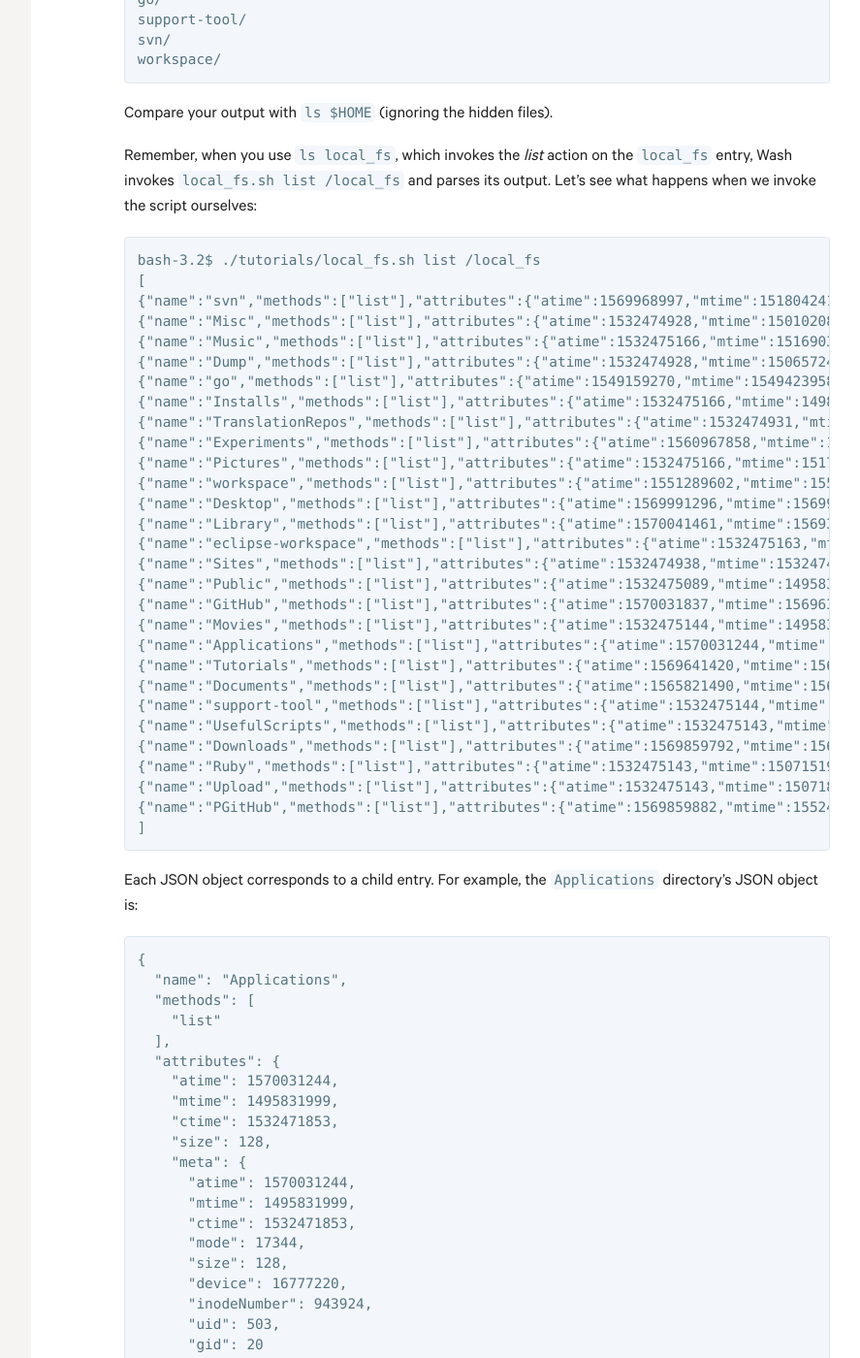
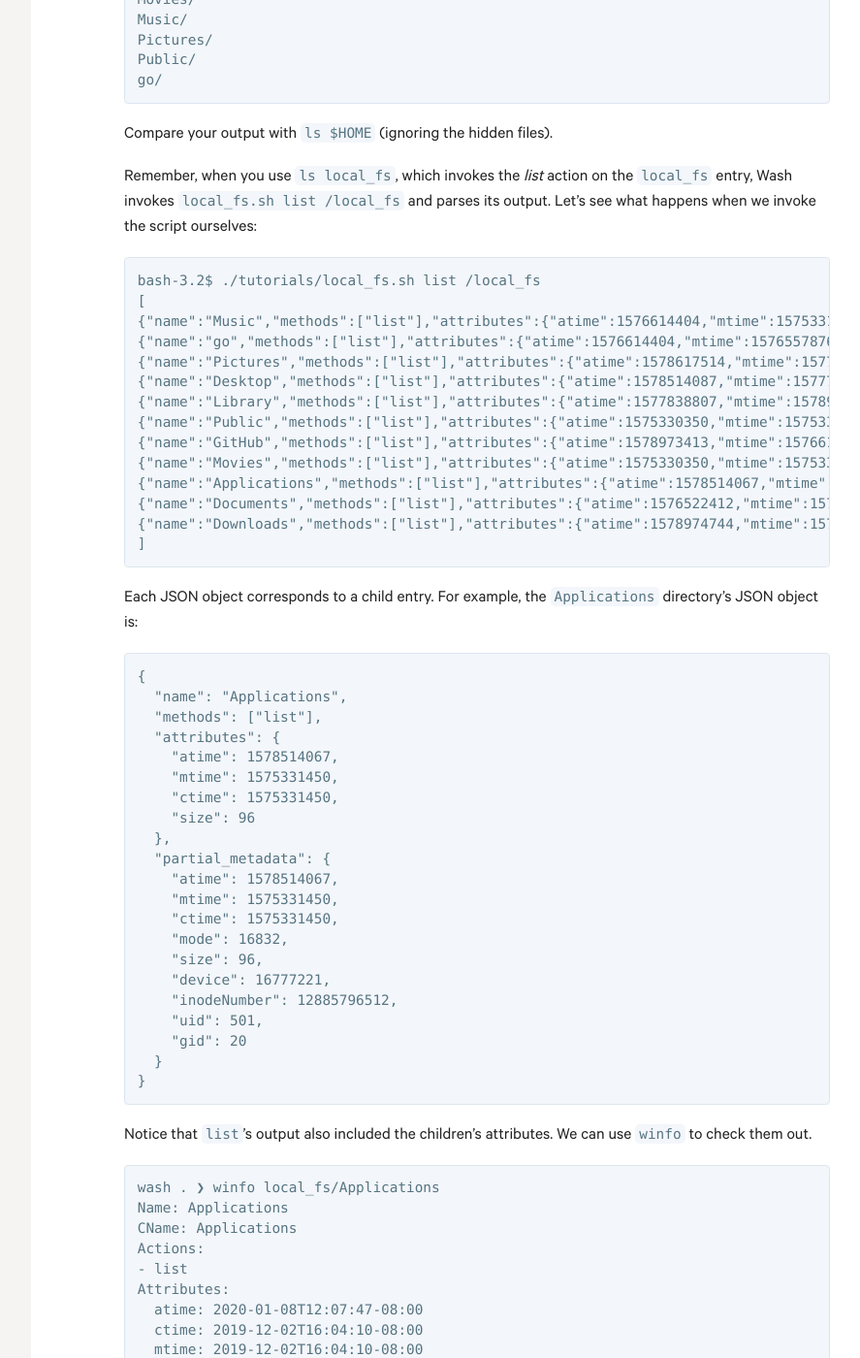
Before and after one commit to puppetlabs-toy-chest/wash, a Jekyll site: the page built from docs/_tutorials/03_extending_wash/writing-an-external-plugin.md, in a window 1280 px wide and 1400 px high, scrolled down 6775 px. Shown: the whole window at 97% size, without its empty margins (328-1215 px from the left). Built offline with Jekyll 4.4.1, drawn with Linux system fonts in a browser that asks for light colours; some of the changed text lies outside the part shown.

Commit message:
Update the website with the partial metadata changes
Signed-off-by: Enis Inan <enis.inan@puppet.com>

````diff
--- a/docs/_tutorials/03_extending_wash/writing-an-external-plugin.md
+++ b/docs/_tutorials/03_extending_wash/writing-an-external-plugin.md
@@ -38,11 +38,18 @@ function print_entry_json() {
   if [[ -z "${attributes_json}" ]]; then
     attributes_json="{}"
   fi
+
+  local partial_metadata_json="$4"
+  if [[ -z "${partial_metadata_json}" ]]; then
+    partial_metadata_json="{}"
+  fi
+
   local methods_json=`to_json_array "${methods}"`
   echo -n "{\
 \"name\":\"${name}\",\
 \"methods\":${methods_json},\
-\"attributes\":${attributes_json}\
+\"attributes\":${attributes_json},\
+\"partial_metadata\": ${partial_metadata_json}\
 }"
 }
 
@@ -70,10 +77,10 @@ Then invoke `local_fs init`. Your output should look something like this:
 
 ```
 bash-3.2$ ./tutorials/local_fs.sh init
-{"name":"local_fs","methods":["list"],"attributes":{}}
+{"name":"local_fs","methods":["list"],"attributes":{},"partial_metadata":{}}
 ```
 
-The printed JSON represents `local_fs`’ root. We see that the entry’s name is `local_fs`, that it implements `list`, and that it does not have any attributes.
+The printed JSON represents `local_fs`’ root. We see that the entry’s name is `local_fs`, that it implements `list`, and that it does not have any attributes or partial metadata.
 
 Now that we’ve implemented `init`, let’s go ahead and see `local_fs` in action. Add the following to your `~/.puppetlabs/wash/wash.yaml` file:
 
@@ -139,11 +146,18 @@ function print_entry_json() {
   if [[ -z "${attributes_json}" ]]; then
     attributes_json="{}"
   fi
+
+  local partial_metadata_json="$4"
+  if [[ -z "${partial_metadata_json}" ]]; then
+    partial_metadata_json="{}"
+  fi
+
   local methods_json=`to_json_array "${methods}"`
   echo -n "{\
 \"name\":\"${name}\",\
 \"methods\":${methods_json},\
-\"attributes\":${attributes_json}\
+\"attributes\":${attributes_json},\
+\"partial_metadata\": ${partial_metadata_json}\
 }"
 }
 
@@ -223,20 +237,22 @@ function list_dir() {
 \"atime\":${atime},\
 \"mtime\":${mtime},\
 \"ctime\":${ctime},\
+\"size\":${size}\
+}"
+
+    local partial_metadata_json="{\
+\"atime\":${atime},\
+\"mtime\":${mtime},\
+\"ctime\":${ctime},\
+\"mode\":${mode},\
 \"size\":${size},\
-\"meta\":{\
-  \"atime\":${atime},\
-  \"mtime\":${mtime},\
-  \"ctime\":${ctime},\
-  \"mode\":${mode},\
-  \"size\":${size},\
-  \"device\":${device},\
-  \"inodeNumber\":${inode_number},\
-  \"uid\":${uid},\
-  \"gid\":${gid}\
-}}"
+\"device\":${device},\
+\"inodeNumber\":${inode_number},\
+\"uid\":${uid},\
+\"gid\":${gid}\
+}"
 
-    print_entry_json `basename "${file}"` "${methods}" "${attributes_json}"
+    print_entry_json `basename "${file}"` "${methods}" "${attributes_json}" "${partial_metadata_json}"
   done
   echo ""
   echo -n "]"
@@ -275,38 +291,23 @@ esac
 {% endhighlight %}
 
 
-**Note:** Don’t forget to set the `STAT_CMD` variable on line 81.
+**Note:** Don’t forget to set the `STAT_CMD` variable on line 88.
 
 Now you can `ls local_fs`:
 
 ```
-wash . ❯ ls local_fs
+wash . ❯ ls local_fs/
 Applications/
 Desktop/
 Documents/
 Downloads/
-Dump/
-Experiments/
 GitHub/
-Installs/
 Library/
-Misc/
 Movies/
 Music/
-PGitHub/
 Pictures/
 Public/
-Ruby/
-Sites/
-TranslationRepos/
-Tutorials/
-Upload/
-UsefulScripts/
-eclipse-workspace/
 go/
-support-tool/
-svn/
-workspace/
 ```
 
 Compare your output with `ls $HOME` (ignoring the hidden files).
@@ -316,32 +317,17 @@ Remember, when you use `ls local_fs`, which invokes the *list* action on the `lo
 ```
 bash-3.2$ ./tutorials/local_fs.sh list /local_fs
 [
-{"name":"svn","methods":["list"],"attributes":{"atime":1569968997,"mtime":1518042412,"ctime":1532474427,"size":128,"meta":{  "atime":1569968997,  "mtime":1518042412,  "ctime":1532474427,  "mode":16877,  "size":128,  "device":16777220,  "inodeNumber":2425576,  "uid":503,  "gid":20}}},
-{"name":"Misc","methods":["list"],"attributes":{"atime":1532474928,"mtime":1501020816,"ctime":1532474222,"size":128,"meta":{  "atime":1532474928,  "mtime":1501020816,  "ctime":1532474222,  "mode":16877,  "size":128,  "device":16777220,  "inodeNumber":2408689,  "uid":503,  "gid":20}}},
-{"name":"Music","methods":["list"],"attributes":{"atime":1532475166,"mtime":1516903352,"ctime":1532474458,"size":128,"meta":{  "atime":1532475166,  "mtime":1516903352,  "ctime":1532474458,  "mode":16832,  "size":128,  "device":16777220,  "inodeNumber":2408694,  "uid":503,  "gid":20}}},
-{"name":"Dump","methods":["list"],"attributes":{"atime":1532474928,"mtime":1506572473,"ctime":1532471948,"size":192,"meta":{  "atime":1532474928,  "mtime":1506572473,  "ctime":1532471948,  "mode":16877,  "size":192,  "device":16777220,  "inodeNumber":978092,  "uid":503,  "gid":20}}},
-{"name":"go","methods":["list"],"attributes":{"atime":1549159270,"mtime":1549423958,"ctime":1549423958,"size":160,"meta":{  "atime":1549159270,  "mtime":1549423958,  "ctime":1549423958,  "mode":16877,  "size":160,  "device":16777220,  "inodeNumber":13767491,  "uid":503,  "gid":20}}},
-{"name":"Installs","methods":["list"],"attributes":{"atime":1532475166,"mtime":1498666826,"ctime":1532474104,"size":128,"meta":{  "atime":1532475166,  "mtime":1498666826,  "ctime":1532474104,  "mode":16877,  "size":128,  "device":16777220,  "inodeNumber":2365626,  "uid":503,  "gid":20}}},
-{"name":"TranslationRepos","methods":["list"],"attributes":{"atime":1532474931,"mtime":1502748289,"ctime":1532474427,"size":64,"meta":{  "atime":1532474931,  "mtime":1502748289,  "ctime":1532474427,  "mode":16877,  "size":64,  "device":16777220,  "inodeNumber":2588564,  "uid":503,  "gid":20}}},
-{"name":"Experiments","methods":["list"],"attributes":{"atime":1560967858,"mtime":1560967858,"ctime":1560967858,"size":96,"meta":{  "atime":1560967858,  "mtime":1560967858,  "ctime":1560967858,  "mode":16877,  "size":96,  "device":16777220,  "inodeNumber":31253883,  "uid":503,  "gid":20}}},
-{"name":"Pictures","methods":["list"],"attributes":{"atime":1532475166,"mtime":1517959296,"ctime":1532474458,"size":160,"meta":{  "atime":1532475166,  "mtime":1517959296,  "ctime":1532474458,  "mode":16832,  "size":160,  "device":16777220,  "inodeNumber":2425431,  "uid":503,  "gid":20}}},
-{"name":"workspace","methods":["list"],"attributes":{"atime":1551289602,"mtime":1551289602,"ctime":1551289602,"size":96,"meta":{  "atime":1551289602,  "mtime":1551289602,  "ctime":1551289602,  "mode":16877,  "size":96,  "device":16777220,  "inodeNumber":15771590,  "uid":503,  "gid":20}}},
-{"name":"Desktop","methods":["list"],"attributes":{"atime":1569991296,"mtime":1569902573,"ctime":1569902573,"size":1472,"meta":{  "atime":1569991296,  "mtime":1569902573,  "ctime":1569902573,  "mode":16832,  "size":1472,  "device":16777220,  "inodeNumber":944178,  "uid":503,  "gid":20}}},
-{"name":"Library","methods":["list"],"attributes":{"atime":1570041461,"mtime":1569360574,"ctime":1569360574,"size":2240,"meta":{  "atime":1570041461,  "mtime":1569360574,  "ctime":1569360574,  "mode":16832,  "size":2240,  "device":16777220,  "inodeNumber":2365902,  "uid":503,  "gid":20}}},
-{"name":"eclipse-workspace","methods":["list"],"attributes":{"atime":1532475163,"mtime":1499457703,"ctime":1532471948,"size":96,"meta":{  "atime":1532475163,  "mtime":1499457703,  "ctime":1532471948,  "mode":16877,  "size":96,  "device":16777220,  "inodeNumber":978097,  "uid":503,  "gid":20}}},
-{"name":"Sites","methods":["list"],"attributes":{"atime":1532474938,"mtime":1532474458,"ctime":1532474458,"size":96,"meta":{  "atime":1532474938,  "mtime":1532474458,  "ctime":1532474458,  "mode":16877,  "size":96,  "device":16777220,  "inodeNumber":2618702,  "uid":503,  "gid":20}}},
-{"name":"Public","methods":["list"],"attributes":{"atime":1532475089,"mtime":1495831550,"ctime":1532474255,"size":128,"meta":{  "atime":1532475089,  "mtime":1495831550,  "ctime":1532474255,  "mode":16877,  "size":128,  "device":16777220,  "inodeNumber":2425566,  "uid":503,  "gid":20}}},
-{"name":"GitHub","methods":["list"],"attributes":{"atime":1570031837,"mtime":1569639580,"ctime":1569639580,"size":8064,"meta":{  "atime":1570031837,  "mtime":1569639580,  "ctime":1569639580,  "mode":16877,  "size":8064,  "device":16777220,  "inodeNumber":978173,  "uid":503,  "gid":20}}},
-{"name":"Movies","methods":["list"],"attributes":{"atime":1532475144,"mtime":1495831550,"ctime":1532474458,"size":96,"meta":{  "atime":1532475144,  "mtime":1495831550,  "ctime":1532474458,  "mode":16832,  "size":96,  "device":16777220,  "inodeNumber":2408692,  "uid":503,  "gid":20}}},
-{"name":"Applications","methods":["list"],"attributes":{"atime":1570031244,"mtime":1495831999,"ctime":1532471853,"size":128,"meta":{  "atime":1570031244,  "mtime":1495831999,  "ctime":1532471853,  "mode":17344,  "size":128,  "device":16777220,  "inodeNumber":943924,  "uid":503,  "gid":20}}},
-{"name":"Tutorials","methods":["list"],"attributes":{"atime":1569641420,"mtime":1569641334,"ctime":1569641334,"size":704,"meta":{  "atime":1569641420,  "mtime":1569641334,  "ctime":1569641334,  "mode":16877,  "size":704,  "device":16777220,  "inodeNumber":2588565,  "uid":503,  "gid":20}}},
-{"name":"Documents","methods":["list"],"attributes":{"atime":1565821490,"mtime":1565821494,"ctime":1565821494,"size":1440,"meta":{  "atime":1565821490,  "mtime":1565821494,  "ctime":1565821494,  "mode":16832,  "size":1440,  "device":16777220,  "inodeNumber":944192,  "uid":503,  "gid":20}}},
-{"name":"support-tool","methods":["list"],"attributes":{"atime":1532475144,"mtime":1501172807,"ctime":1532474255,"size":64,"meta":{  "atime":1532475144,  "mtime":1501172807,  "ctime":1532474255,  "mode":16877,  "size":64,  "device":16777220,  "inodeNumber":2425575,  "uid":503,  "gid":20}}},
-{"name":"UsefulScripts","methods":["list"],"attributes":{"atime":1532475143,"mtime":1508201220,"ctime":1532474458,"size":160,"meta":{  "atime":1532475143,  "mtime":1508201220,  "ctime":1532474458,  "mode":16877,  "size":160,  "device":16777220,  "inodeNumber":2618684,  "uid":503,  "gid":20}}},
-{"name":"Downloads","methods":["list"],"attributes":{"atime":1569859792,"mtime":1569859792,"ctime":1569859792,"size":1024,"meta":{  "atime":1569859792,  "mtime":1569859792,  "ctime":1569859792,  "mode":16832,  "size":1024,  "device":16777220,  "inodeNumber":975831,  "uid":503,  "gid":20}}},
-{"name":"Ruby","methods":["list"],"attributes":{"atime":1532475143,"mtime":1507151974,"ctime":1532474255,"size":64,"meta":{  "atime":1532475143,  "mtime":1507151974,  "ctime":1532474255,  "mode":16877,  "size":64,  "device":16777220,  "inodeNumber":2425574,  "uid":503,  "gid":20}}},
-{"name":"Upload","methods":["list"],"attributes":{"atime":1532475143,"mtime":1507180839,"ctime":1532474458,"size":128,"meta":{  "atime":1532475143,  "mtime":1507180839,  "ctime":1532474458,  "mode":16877,  "size":128,  "device":16777220,  "inodeNumber":2618681,  "uid":503,  "gid":20}}},
-{"name":"PGitHub","methods":["list"],"attributes":{"atime":1569859882,"mtime":1552437895,"ctime":1552437895,"size":480,"meta":{  "atime":1569859882,  "mtime":1552437895,  "ctime":1552437895,  "mode":16877,  "size":480,  "device":16777220,  "inodeNumber":2408772,  "uid":503,  "gid":20}}}
+{"name":"Music","methods":["list"],"attributes":{"atime":1576614404,"mtime":1575331025,"ctime":1575331025,"size":128},"partial_metadata": {"atime":1576614404,"mtime":1575331025,"ctime":1575331025,"mode":16832,"size":128,"device":16777221,"inodeNumber":12885648174,"uid":501,"gid":20}},
+{"name":"go","methods":["list"],"attributes":{"atime":1576614404,"mtime":1576557876,"ctime":1576557876,"size":160},"partial_metadata": {"atime":1576614404,"mtime":1576557876,"ctime":1576557876,"mode":16877,"size":160,"device":16777221,"inodeNumber":12886708625,"uid":501,"gid":20}},
+{"name":"Pictures","methods":["list"],"attributes":{"atime":1578617514,"mtime":1577074362,"ctime":1577074362,"size":128},"partial_metadata": {"atime":1578617514,"mtime":1577074362,"ctime":1577074362,"mode":16832,"size":128,"device":16777221,"inodeNumber":12885648177,"uid":501,"gid":20}},
+{"name":"Desktop","methods":["list"],"attributes":{"atime":1578514087,"mtime":1577778220,"ctime":1577778220,"size":480},"partial_metadata": {"atime":1578514087,"mtime":1577778220,"ctime":1577778220,"mode":16832,"size":480,"device":16777221,"inodeNumber":12885648179,"uid":501,"gid":20}},
+{"name":"Library","methods":["list"],"attributes":{"atime":1577838807,"mtime":1578958647,"ctime":1578958647,"size":1984},"partial_metadata": {"atime":1577838807,"mtime":1578958647,"ctime":1578958647,"mode":16832,"size":1984,"device":16777221,"inodeNumber":12885648155,"uid":501,"gid":20}},
+{"name":"Public","methods":["list"],"attributes":{"atime":1575330350,"mtime":1575330349,"ctime":1575330350,"size":128},"partial_metadata": {"atime":1575330350,"mtime":1575330349,"ctime":1575330350,"mode":16877,"size":128,"device":16777221,"inodeNumber":12885648228,"uid":501,"gid":20}},
+{"name":"GitHub","methods":["list"],"attributes":{"atime":1578973413,"mtime":1576614164,"ctime":1576614164,"size":512},"partial_metadata": {"atime":1578973413,"mtime":1576614164,"ctime":1576614164,"mode":16877,"size":512,"device":16777221,"inodeNumber":12886683114,"uid":501,"gid":20}},
+{"name":"Movies","methods":["list"],"attributes":{"atime":1575330350,"mtime":1575330349,"ctime":1575330350,"size":96},"partial_metadata": {"atime":1575330350,"mtime":1575330349,"ctime":1575330350,"mode":16832,"size":96,"device":16777221,"inodeNumber":12885648232,"uid":501,"gid":20}},
+{"name":"Applications","methods":["list"],"attributes":{"atime":1578514067,"mtime":1575331450,"ctime":1575331450,"size":96},"partial_metadata": {"atime":1578514067,"mtime":1575331450,"ctime":1575331450,"mode":16832,"size":96,"device":16777221,"inodeNumber":12885796512,"uid":501,"gid":20}},
+{"name":"Documents","methods":["list"],"attributes":{"atime":1576522412,"mtime":1575325014,"ctime":1575337685,"size":1440},"partial_metadata": {"atime":1576522412,"mtime":1575325014,"ctime":1575337685,"mode":16832,"size":1440,"device":16777221,"inodeNumber":12885817316,"uid":501,"gid":20}},
+{"name":"Downloads","methods":["list"],"attributes":{"atime":1578974744,"mtime":1578511137,"ctime":1578511137,"size":608},"partial_metadata": {"atime":1578974744,"mtime":1578511137,"ctime":1578511137,"mode":16832,"size":608,"device":16777221,"inodeNumber":12885648169,"uid":501,"gid":20}}
 ]
 ```
 
@@ -350,25 +336,23 @@ Each JSON object corresponds to a child entry. For example, the `Applications` d
 ```
 {
   "name": "Applications",
-  "methods": [
-    "list"
-  ],
+  "methods": ["list"],
   "attributes": {
-    "atime": 1570031244,
-    "mtime": 1495831999,
-    "ctime": 1532471853,
-    "size": 128,
-    "meta": {
-      "atime": 1570031244,
-      "mtime": 1495831999,
-      "ctime": 1532471853,
-      "mode": 17344,
-      "size": 128,
-      "device": 16777220,
-      "inodeNumber": 943924,
-      "uid": 503,
-      "gid": 20
-    }
+    "atime": 1578514067,
+    "mtime": 1575331450,
+    "ctime": 1575331450,
+    "size": 96
+  },
+  "partial_metadata": {
+    "atime": 1578514067,
+    "mtime": 1575331450,
+    "ctime": 1575331450,
+    "mode": 16832,
+    "size": 96,
+    "device": 16777221,
+    "inodeNumber": 12885796512,
+    "uid": 501,
+    "gid": 20
   }
 }
 ```
@@ -377,16 +361,15 @@ Notice that `list`'s output also included the children’s attributes. We can us
 
 ```
 wash . ❯ winfo local_fs/Applications
-Path: /Users/enis.inan/Library/Caches/wash/mnt182709991/local_fs/Applications
 Name: Applications
 CName: Applications
 Actions:
 - list
 Attributes:
-  atime: 2019-10-02T08:47:24-07:00
-  ctime: 2018-07-24T15:37:33-07:00
-  mtime: 2017-05-26T13:53:19-07:00
-  size: 128
+  atime: 2020-01-08T12:07:47-08:00
+  ctime: 2019-12-02T16:04:10-08:00
+  mtime: 2019-12-02T16:04:10-08:00
+  size: 96
 ```
 
 **Note:** The `mode` attribute doesn't work on Mac OS so we are omitting it for now. However, we're still including it as metadata.
@@ -395,20 +378,20 @@ We can also use `meta` to check out each child’s metadata.
 
 ```
 wash . ❯ meta local_fs/Applications
-atime: 1570031244
-ctime: 1532471853
-device: 16777220
+atime: 1578514067
+ctime: 1575331450
+device: 16777221
 gid: 20
-inodeNumber: 943924
-mode: 17344
-mtime: 1495831999
-size: 128
-uid: 503
+inodeNumber: 12885796512
+mode: 16832
+mtime: 1575331450
+size: 96
+uid: 501
 ```
 
-Notice that the output matches the `meta` attribute. That’s because the `meta` attribute completely describes `local_fs`' children.
+Notice that the output matches the partial metadata. That’s because the partial metadata completely describes `local_fs`' children.
 
-**Remember:** The `meta` attribute represents the raw response of a "bulk" fetch. For `local_fs`, the response would be `stat`’s output.
+**Remember:** The partial metadata represents the raw response of a "bulk" fetch. For `local_fs`, the response would be `stat`’s output.
 
 Congratulations! You've created your own Wash plugin to emulate some common file and directory filtering via the `local_fs` plugin and Wash `find`. The Wash external plugin interface, together with the attribute and metadata abstraction, make it possible for you to filter anything on almost anything! We can't wait to see what you do with Wash. Share your creations on the Wash Slack channel.
 
````
Also changed, not shown: other parts of docs/_tutorials/03_extending_wash/writing-an-external-plugin.md (+2 -2 lines), docs/_posts/2019-11-14-wash-gem.md (+33 -6 lines), docs/_tutorials/01_attributes_metadata/index.md (+59 -59 lines), docs/_tutorials/02_find/meta-primary.md (+14 -6 lines), docs/docs/external-plugins.md (+16 -8 lines), docs/docs/index.md (+1 -1 lines).
